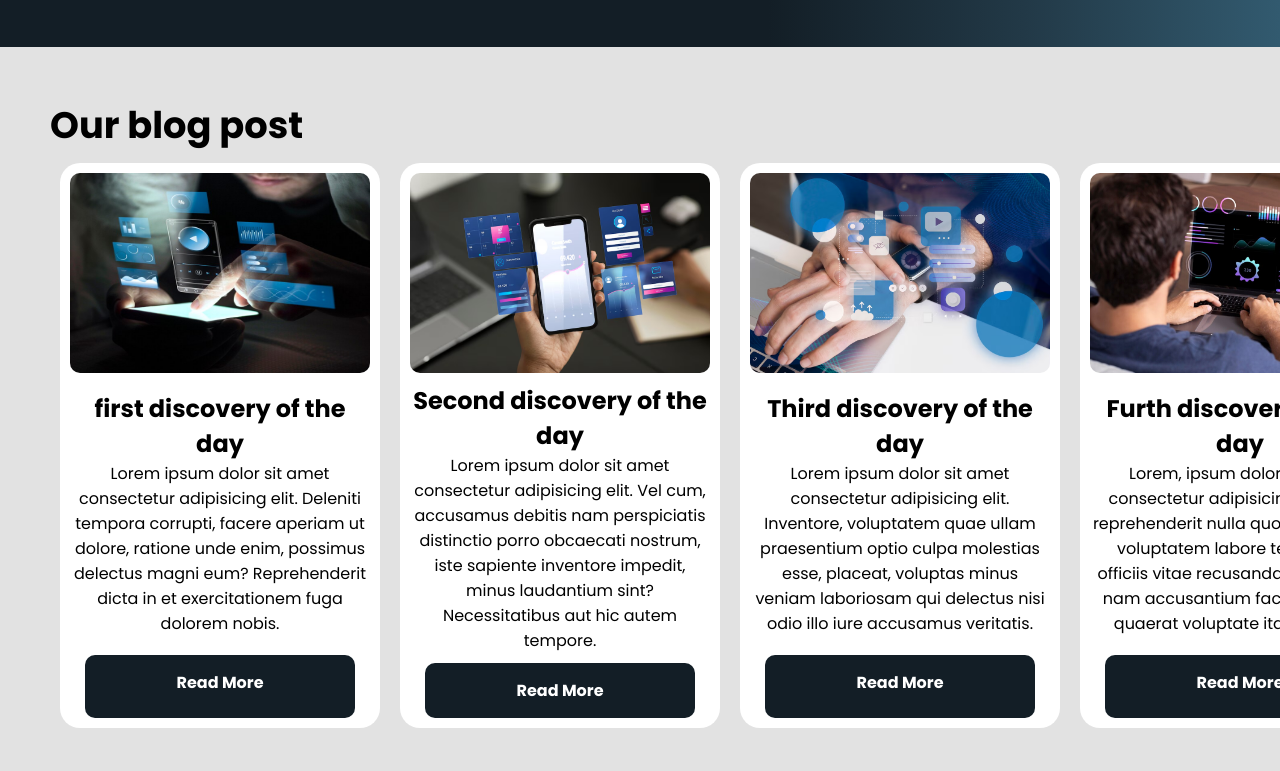
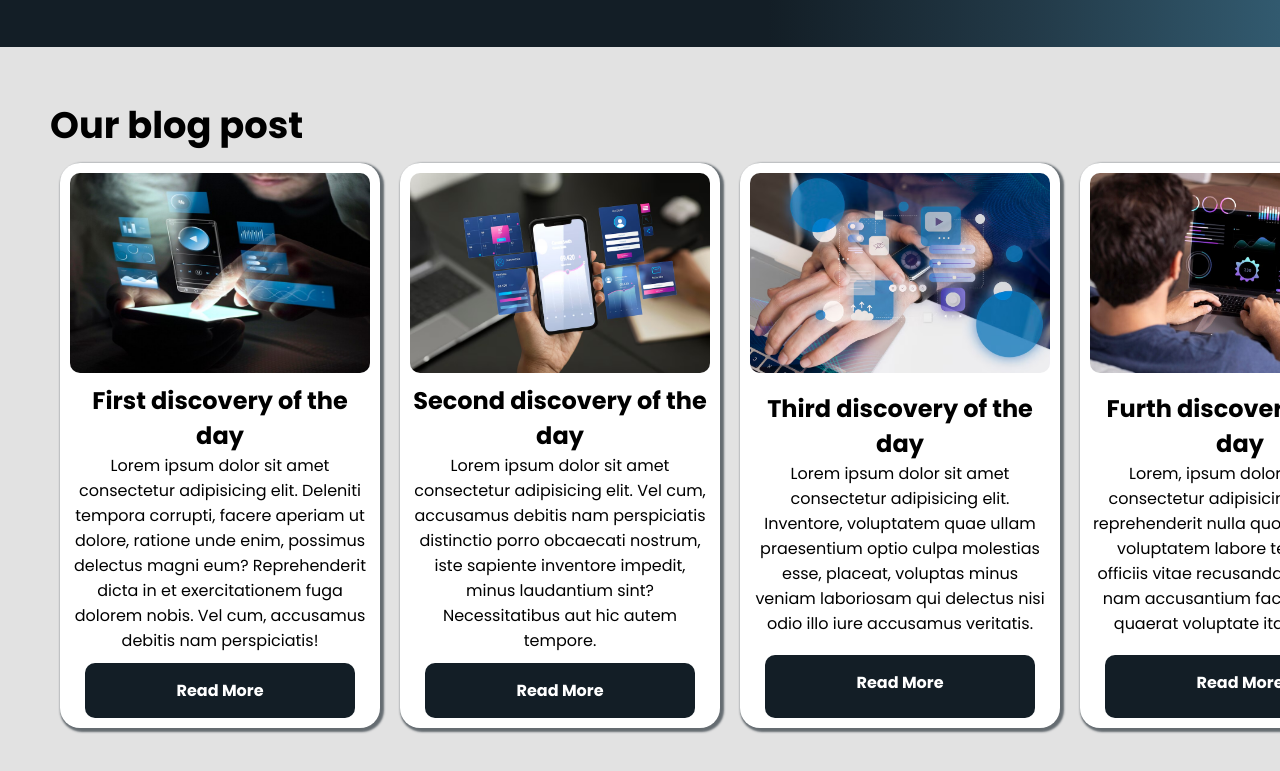
Before and after one commit to giovana1806/HTMLvisualvibe, a plain HTML site: page index.html in a window 1280 px wide. Shown: the part 633-1404 px from the top of the page. Drawn offline with Linux system fonts and the light colour scheme.

Commit message:
html visual vibe

```diff
--- a/css/style.css
+++ b/css/style.css
@@ -115,6 +115,7 @@ li{
     background-color: white;
     margin: 10px;
     border-radius: 20px;
+    box-shadow: 2px 2px 2px 2px #131e2699;
 }
 
 .texto2{
--- a/index.html
+++ b/index.html
@@ -43,8 +43,8 @@
             <div class="card">
                 <img src="img/1.png" alt="" class="cardImg">
                 <div class="texto2">
-                    <h2>first discovery of the day</h2>
-                    <p>Lorem ipsum dolor sit amet consectetur adipisicing elit. Deleniti tempora corrupti, facere aperiam ut dolore, ratione unde enim, possimus delectus magni eum? Reprehenderit dicta in et exercitationem fuga dolorem nobis.</p>
+                    <h2>First discovery of the day</h2>
+                    <p>Lorem ipsum dolor sit amet consectetur adipisicing elit. Deleniti tempora corrupti, facere aperiam ut dolore, ratione unde enim, possimus delectus magni eum? Reprehenderit dicta in et exercitationem fuga dolorem nobis. Vel cum, accusamus debitis nam perspiciatis!</p>
                 </div>
                 <div class="btnCard">
                     <h4>Read More</h4>
```
